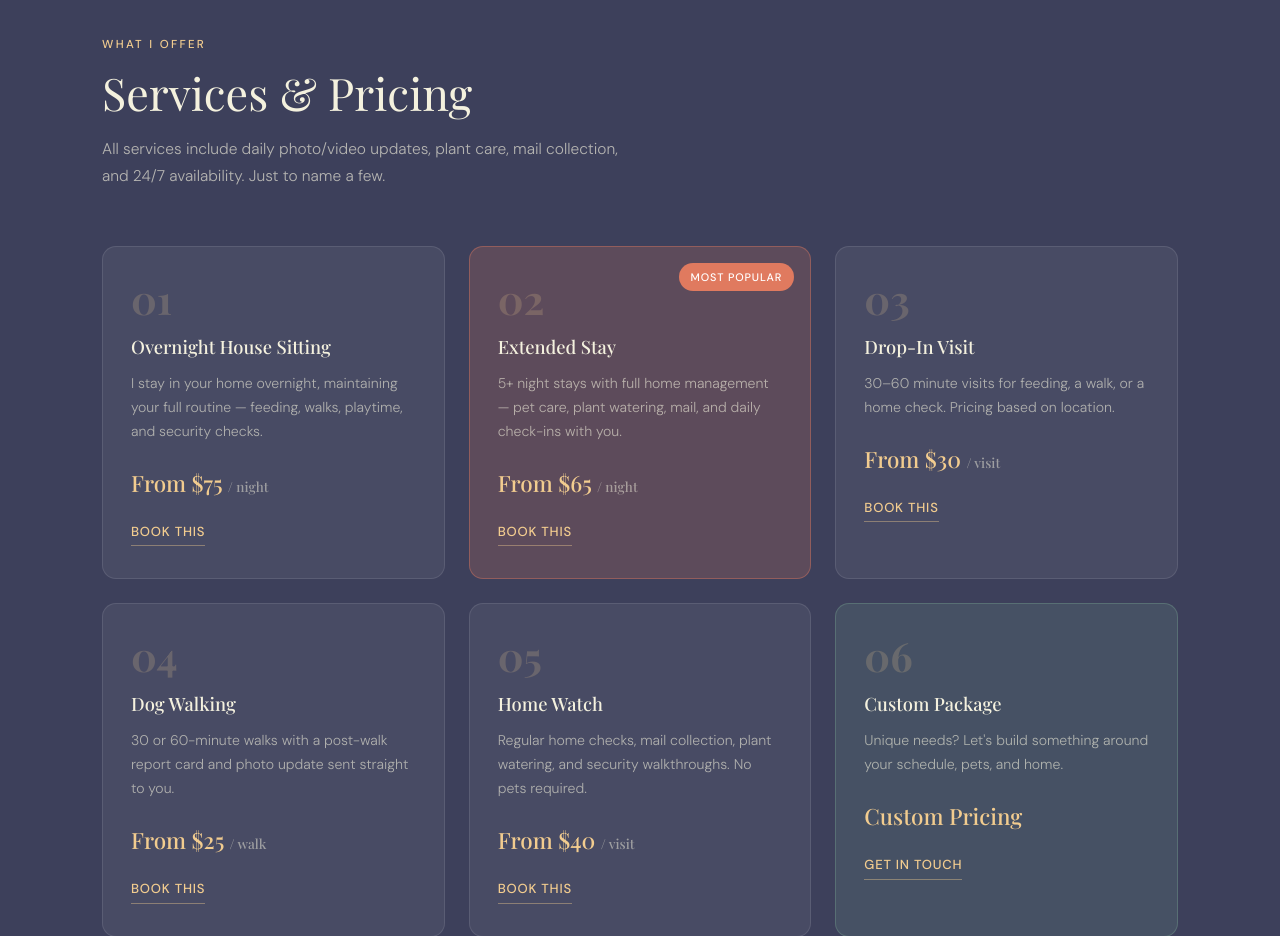
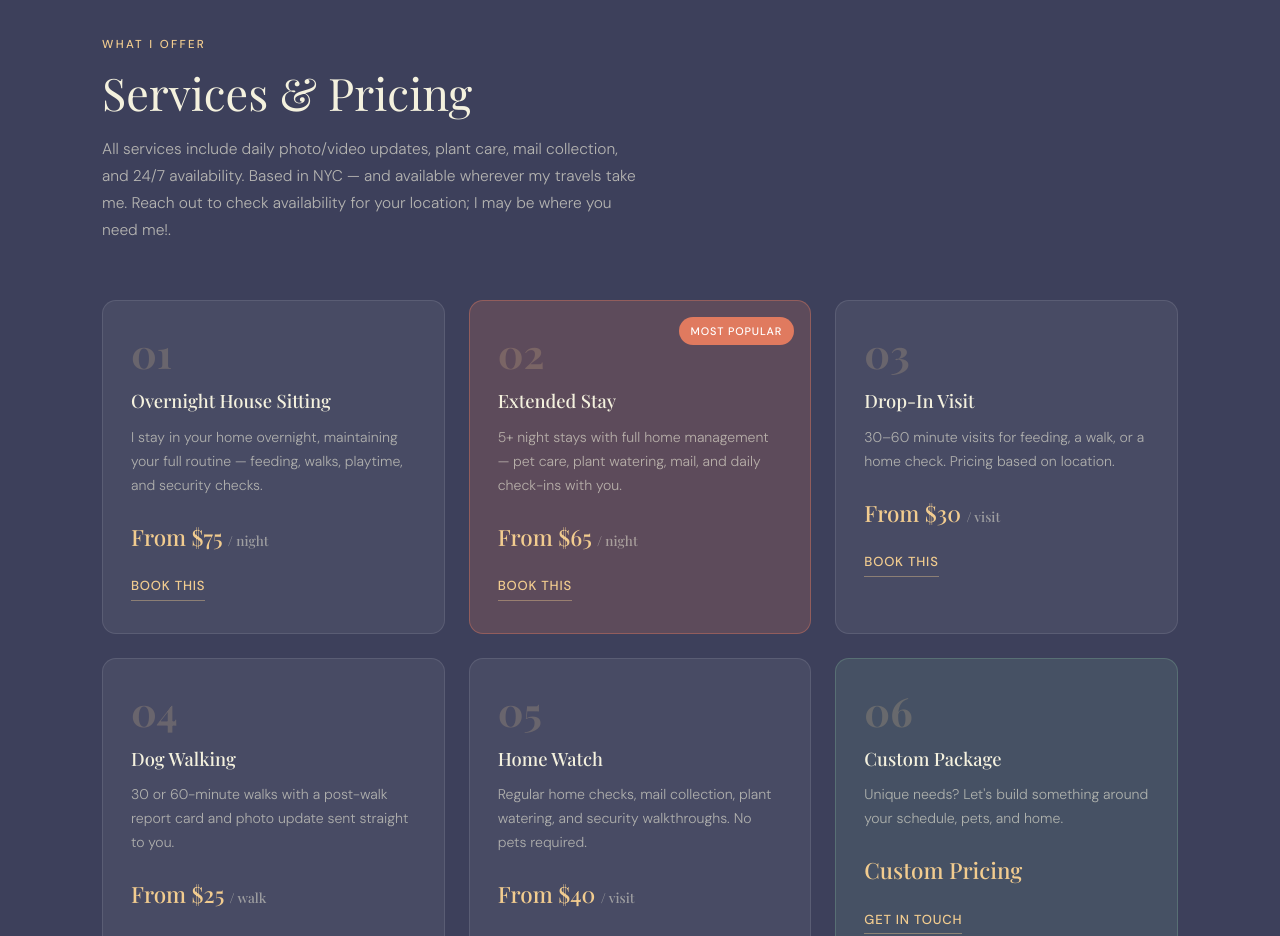
Before and after one commit to esh-global/hearth-and-paws, a plain HTML site: page index.html in a window 1280 px wide. Shown: the part 3640-4576 px from the top of the page. Drawn offline with nearby package versions, Linux system fonts and the light colour scheme; animation ran at ten frames a second; a web font is replaced by a local one.

Commit message:
Revise service lead paragraph in index.html
Updated service description to include availability details and location flexibility.

```diff
--- a/index.html
+++ b/index.html
@@ -158,7 +158,7 @@
       <div class="section-header reveal">
         <span class="section-tag">What I Offer</span>
         <h2>Services &amp; Pricing</h2>
-        <p class="section-lead">All services include daily photo/video updates, plant care, mail collection, and 24/7 availability. Just to name a few.</p>
+<p class="section-lead" id="t-svc-lead">All services include daily photo/video updates, plant care, mail collection, and 24/7 availability. Based in NYC — and available wherever my travels take me. Reach out to check availability for your location; I may be where you need me!.</p>
       </div>
       <div class="services-grid">
         <div class="svc-card reveal"><div class="svc-num">01</div><h3>Overnight House Sitting</h3><p>I stay in your home overnight, maintaining your full routine — feeding, walks, playtime, and security checks.</p><div class="svc-price">From $75 <em>/ night</em></div><a href="#book" class="btn-svc">Book This</a></div>
```
